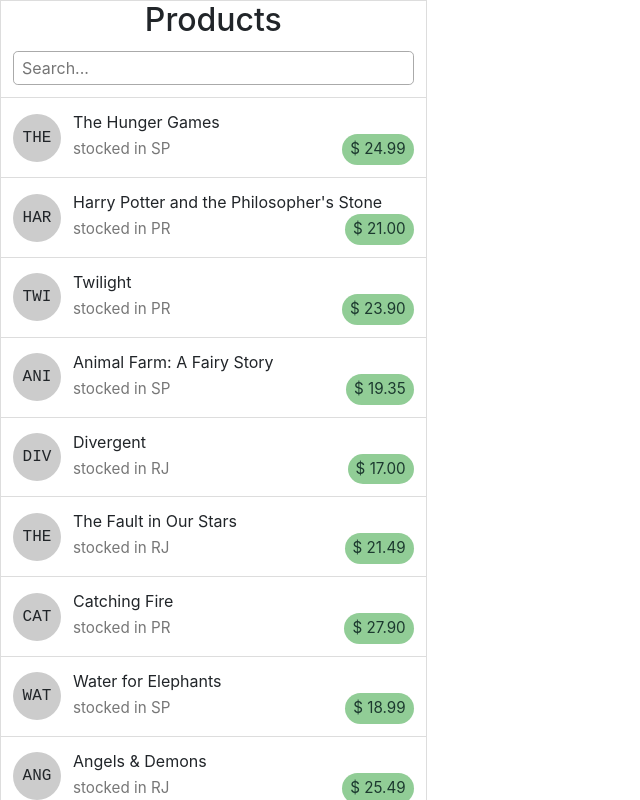
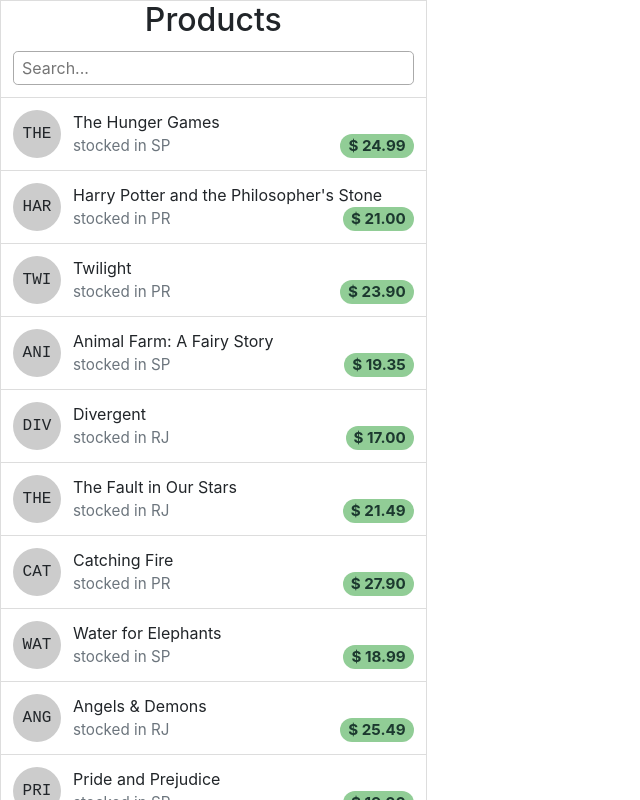
Before and after one commit to ojoaofernandes/labs, a React (Create React App) app in the folder react/shopping-list/: page / in a window 1280 px wide. Shown: the top 800 px of the page, without its empty margins (0-640 px from the left). Built offline with nearby package versions, Linux system fonts and the light colour scheme.

Commit message:
(React/shopping-list): Add Badge, and TextSecondary components.

```diff
--- /dev/null
+++ b/react/shopping-list/src/components/Badge/index.css
@@ -0,0 +1,10 @@
+.badge {
+  border-radius: 1rem;
+  font-size: .95rem;
+  padding: .25rem .5rem;
+}
+
+.badge.success {
+  background-color: #91cd96;
+  color: #1C392F;
+}
--- /dev/null
+++ b/react/shopping-list/src/components/Badge/index.js
@@ -0,0 +1,27 @@
+import React from 'react';
+import PropTypes from 'prop-types';
+import './index.css';
+
+function Badge({children, className, id, type}) {
+  return (
+    <span className={`badge ${type} ${className}`} id={id}>
+      {children}
+    </span>
+  );
+}
+
+Badge.defaultProps = {
+  children: '',
+  className: '',
+  id: null,
+  type: 'success',
+};
+
+Badge.propTypes = {
+  children: PropTypes.string,
+  className: PropTypes.string,
+  id: PropTypes.string,
+  type: PropTypes.string,
+};
+
+export default Badge;
--- a/react/shopping-list/src/components/Input/index.js
+++ b/react/shopping-list/src/components/Input/index.js
@@ -2,7 +2,7 @@
 import PropTypes from 'prop-types';
 import './index.css';
 
-function Input({ type, id, name, placeholder, className }) {
+function Input({ className, id, name, placeholder, type }) {
   return (
     <input
       className={`input ${className}`}
--- a/react/shopping-list/src/components/Product/index.css
+++ b/react/shopping-list/src/components/Product/index.css
@@ -24,16 +24,3 @@
   align-items: baseline;
   justify-content: space-between;
 }
-
-.product .data .details .location {
-  font-size: .95rem;
-  color: #777;
-}
-
-.product .data .details .price {
-  color: #1C392F;
-  background-color: #91cd96;
-  padding: .25rem .5rem;
-  border-radius: 1rem;
-  font-size: .95rem;
-}
--- a/react/shopping-list/src/components/Product/index.js
+++ b/react/shopping-list/src/components/Product/index.js
@@ -1,5 +1,7 @@
 import React from 'react';
 import PropTypes from 'prop-types';
+import Badge from '../Badge';
+import TextSecondary from '../TextSecondary';
 import './index.css';
 
 function Product({
@@ -13,8 +15,8 @@
       <div className="data">
         <div className="name">{name}</div>
         <div className="details">
-          <div className="location">stocked in {location}</div>
-          <div className="price">$ {price.toFixed(2)}</div>
+          <TextSecondary>stocked in {location}</TextSecondary>
+          <Badge type="success">$ {price.toFixed(2)}</Badge>
         </div>
       </div>
     </div>
--- /dev/null
+++ b/react/shopping-list/src/components/TextSecondary/index.css
@@ -0,0 +1,4 @@
+.text-secondary {
+  font-size: .95rem;
+  color: #777;
+}
--- /dev/null
+++ b/react/shopping-list/src/components/TextSecondary/index.js
@@ -0,0 +1,25 @@
+import React from 'react';
+import PropTypes from 'prop-types';
+import './index.css';
+
+function TextSecondary({ children, className, id }) {
+  return (
+    <span className={`text-secondary ${className}`} id={id}>
+      {children}
+    </span>
+  );
+}
+
+TextSecondary.defaultProps = {
+  children: '',
+  className: '',
+  id: null,
+};
+
+TextSecondary.propTypes = {
+  children: PropTypes.string,
+  className: PropTypes.string,
+  id: PropTypes.string,
+};
+
+export default TextSecondary;
```
